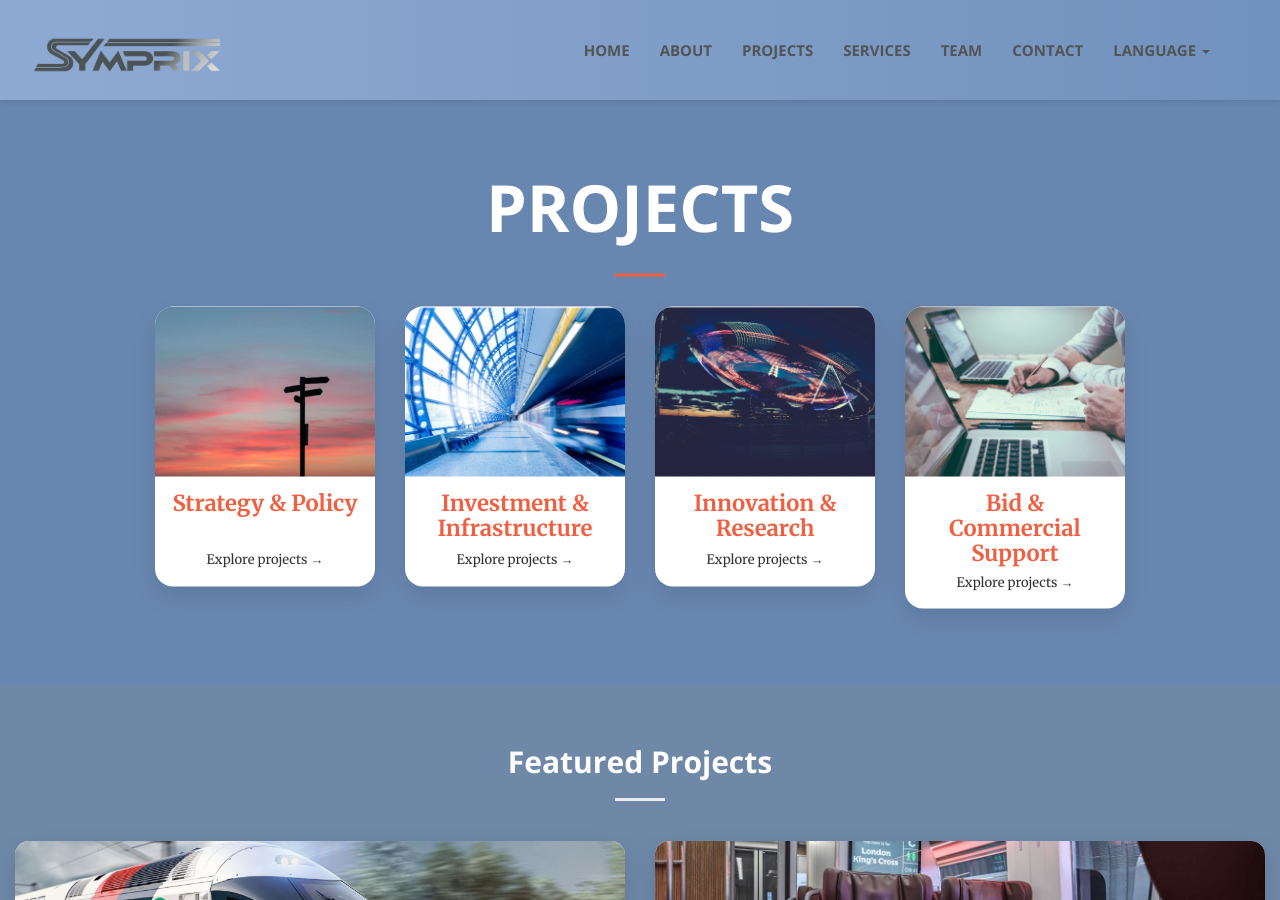
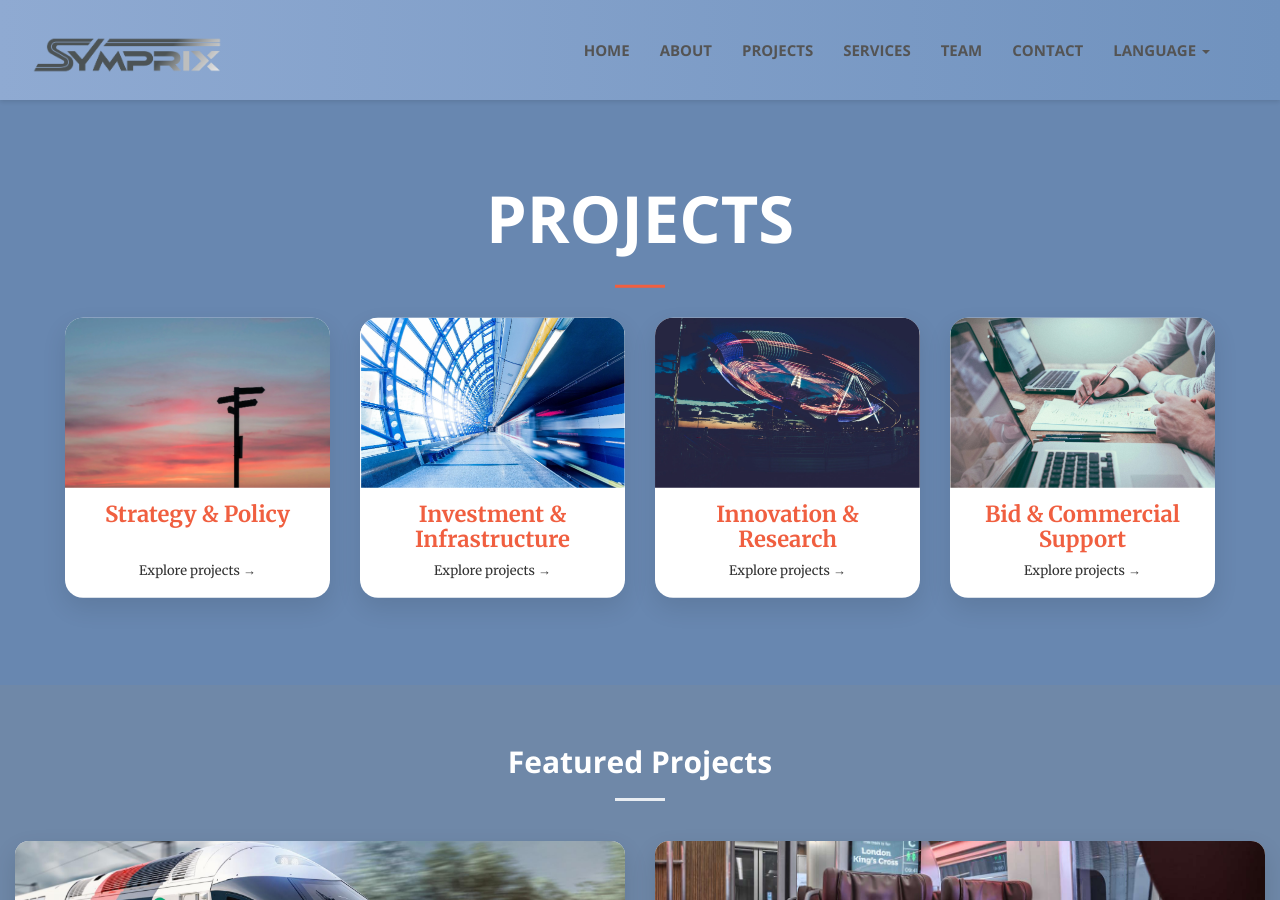
Before and after one commit to CD-Symprix/symprix, a Jekyll site: the page projects.html, which Jekyll copies as it is, in a window 1280 px wide and 900 px high. Built offline with Jekyll 4.4.1, drawn with Linux system fonts in a browser that asks for light colours.

Commit message:
Update main.scss

```diff
--- a/css/main.scss
+++ b/css/main.scss
@@ -508,6 +508,21 @@ header {
   padding-right: 15px;
 }
 
+/* Projects hero: allow wider content than the template's 1000px cap */
+header.masthead.projects-hero {
+  .header-content-inner {
+    max-width: none;   /* remove the 1000px restriction */
+  }
+
+  /* (optional but recommended) keep your shared width here too */
+  .projects-inner {
+    max-width: 1320px; /* or 1200/1400 - your choice */
+    margin: 0 auto;
+    padding-left: 15px;
+    padding-right: 15px;
+  }
+}
+
 
 /* ========================================================================== Featured Projects SECTION CUSTOM ========================================================================== */
 
```
